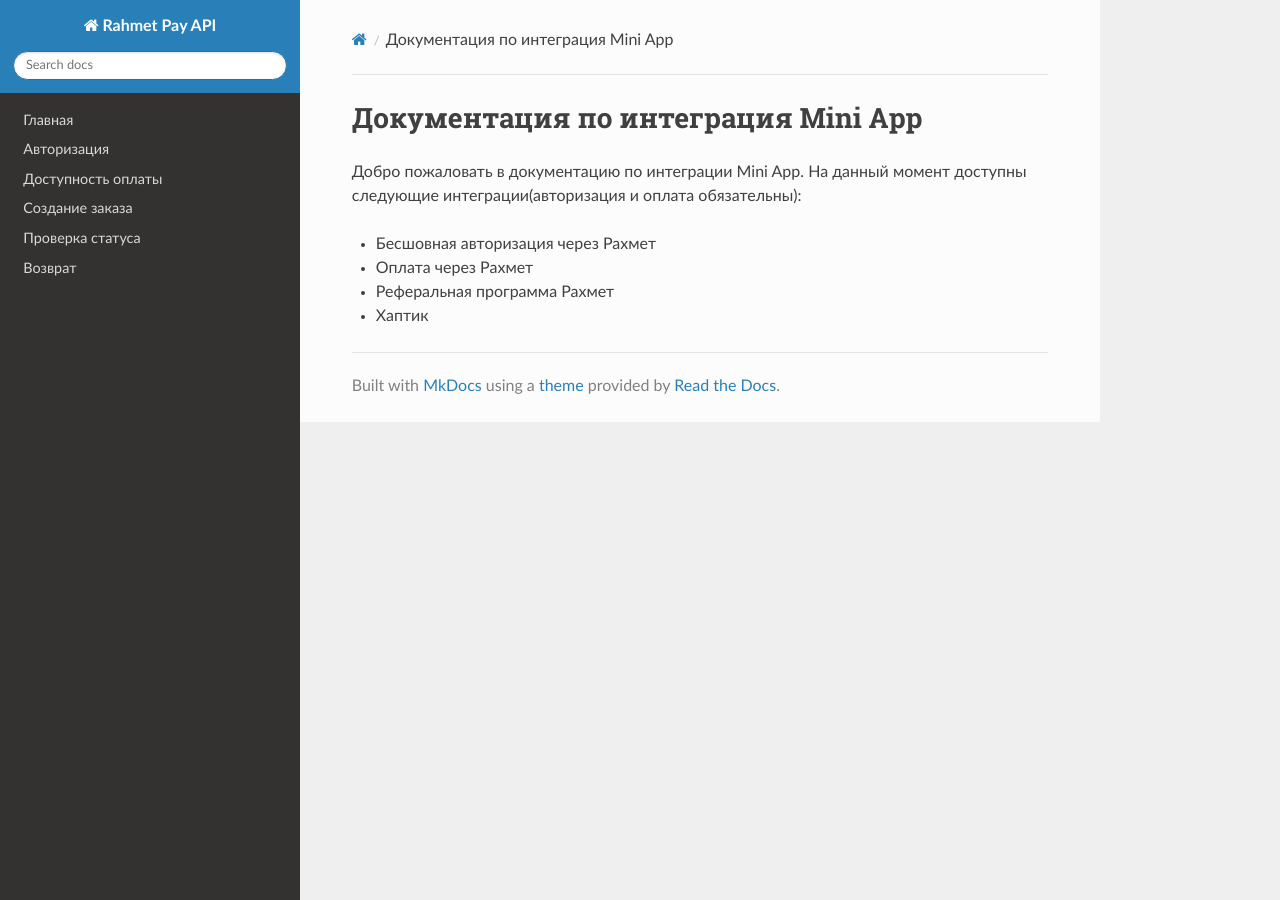
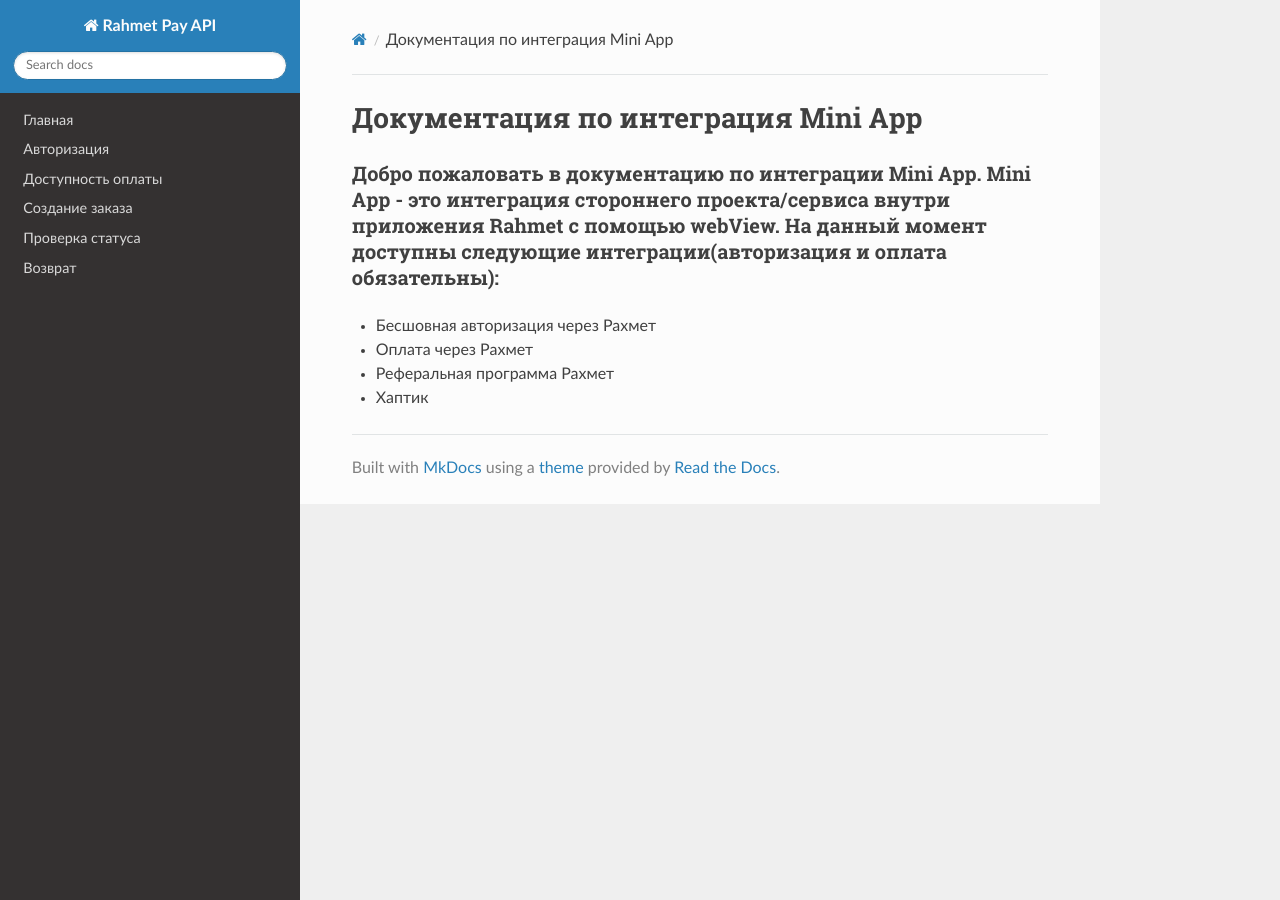
Before and after one commit to rahmetapp/docs, an MkDocs documentation site: the page built from docs/mini app.md, in a window 1280 px wide. Built offline with MkDocs 1.6.1, drawn with Linux system fonts in a browser that asks for light colours; nearby versions of some CDN libraries; old or Windows-style settings are respelled for this version of MkDocs.

Commit message:
Update mini app.md

```diff
--- a/docs/mini app.md
+++ b/docs/mini app.md
@@ -1,6 +1,6 @@
 # Документация по интеграция Mini App
 
-Добро пожаловать в документацию по интеграции Mini App. На данный момент доступны следующие интеграции(авторизация и оплата обязательны):
+### Добро пожаловать в документацию по интеграции Mini App. Mini App - это интеграция стороннего проекта/сервиса внутри приложения Rahmet с помощью webView. На данный момент доступны следующие интеграции(авторизация и оплата обязательны):
 
 - Бесшовная авторизация через Рахмет
 - Оплата через Рахмет
```
